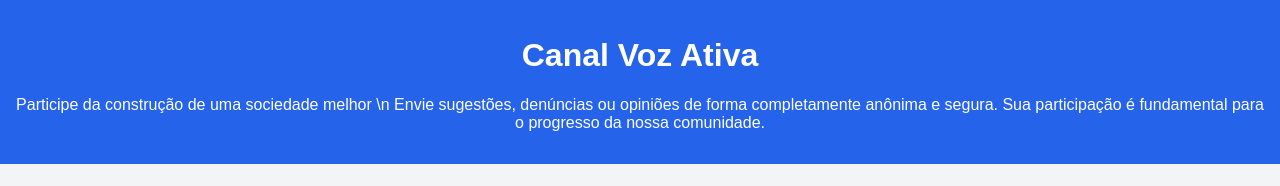
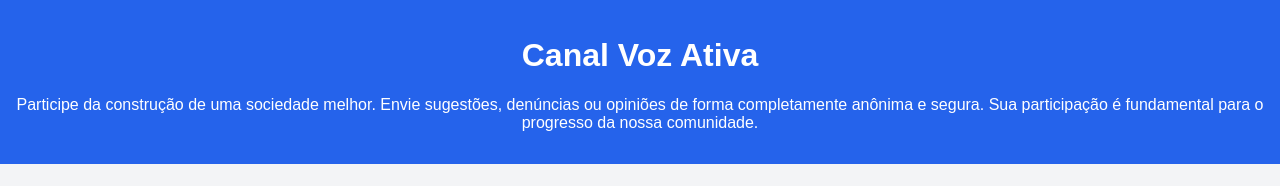
Before and after one commit to Lipesfs/Canal-Voz-Ativa1, a plain HTML site: page index.html in a window 1280 px wide. Shown: the top 186 px of the page. Drawn offline with Linux system fonts and the light colour scheme.

Commit message:
Update index.html

```diff
--- a/index.html
+++ b/index.html
@@ -10,8 +10,8 @@
 <body>
   <header>
     <h1>Canal Voz Ativa</h1>
-    <p>Participe da construção de uma sociedade melhor \n
-Envie sugestões, denúncias ou opiniões de forma completamente anônima e segura. Sua participação é fundamental para o progresso da nossa comunidade.</p>
+    <p>Participe da construção de uma sociedade melhor.
+       Envie sugestões, denúncias ou opiniões de forma completamente anônima e segura. Sua participação é fundamental para o progresso da nossa comunidade.</p>
   </header>
 
   <main>
```
